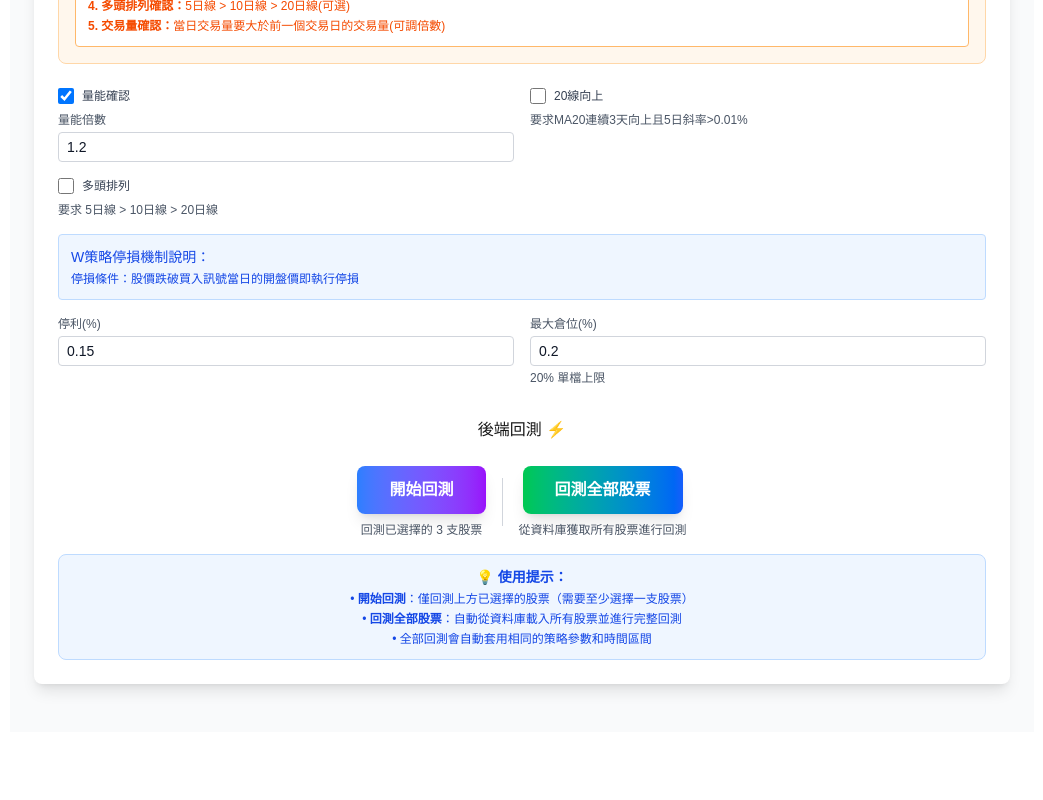
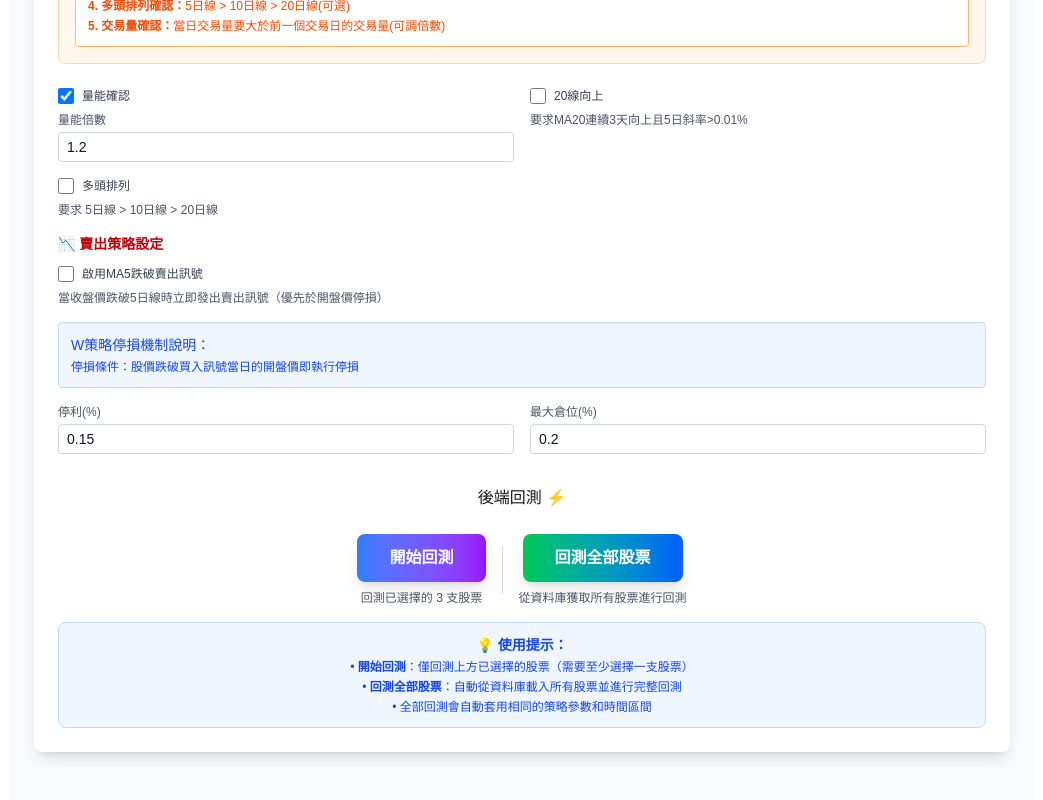
Before and after one commit to YuHsuanChien/stock_test, a Next.js app: page / in a window 1280 px wide. Shown: the part 1199-1999 px from the top of the page, without its empty margins (118-1161 px from the left). Before the commit the page ends 1931 px from the top, so only its background shows below. Built offline with nearby package versions, Linux system fonts and the light colour scheme.

Commit message:
feat: 新增 MA5 跌破賣出功能，更新策略參數以支持賣出策略設定

```diff
--- a/src/app/components/w_strategy.tsx
+++ b/src/app/components/w_strategy.tsx
@@ -395,6 +395,78 @@ export default function W_Strategy({
         </div>
       </div>
 
+      {/* 賣出策略設定 */}
+      <div className="mb-4">
+        <h4
+          className={`text-sm font-semibold mb-3 transition-colors duration-300 ${
+            isDarkMode ? 'text-red-400' : 'text-red-700'
+          }`}
+        >
+          📉 賣出策略設定
+        </h4>
+
+        <div>
+          <label className="flex items-center space-x-2 mb-2">
+            <input
+              type="checkbox"
+              checked={strategyParams.enableMA5SellSignal}
+              onChange={(e) =>
+                setStrategyParams({
+                  ...strategyParams,
+                  enableMA5SellSignal: e.target.checked,
+                })
+              }
+              className="form-checkbox h-4 w-4 text-red-600"
+            />
+            <span
+              className={`text-xs font-medium transition-colors duration-300 ${
+                isDarkMode ? 'text-gray-300' : 'text-gray-700'
+              }`}
+            >
+              啟用MA5跌破賣出訊號
+            </span>
+          </label>
+          <div
+            className={`text-xs transition-colors duration-300 ${
+              isDarkMode ? 'text-gray-400' : 'text-gray-600'
+            }`}
+          >
+            當收盤價跌破5日線時立即發出賣出訊號（優先於開盤價停損）
+          </div>
+
+          {/* MA5賣出說明 */}
+          {strategyParams.enableMA5SellSignal && (
+            <div
+              className={`mt-3 p-3 rounded border transition-colors duration-300 ${
+                isDarkMode
+                  ? 'bg-red-800/20 border-red-600'
+                  : 'bg-red-50 border-red-200'
+              }`}
+            >
+              <div
+                className={`text-xs transition-colors duration-300 ${
+                  isDarkMode ? 'text-red-200' : 'text-red-700'
+                }`}
+              >
+                <div className="font-medium mb-1">💡 MA5賣出訊號說明：</div>
+                <div className="space-y-1">
+                  <div>• 優先級：MA5跌破 &gt; 開盤價停損</div>
+                  <div>• 觸發條件：當日收盤價 &lt; 5日移動平均線</div>
+                  <div>• 執行方式：次日開盤價賣出</div>
+                  <div>• 適用場景：及早發現趨勢轉弱訊號</div>
+                  <div className="mt-2 pt-2 border-t border-red-300">
+                    <div className="font-medium text-orange-600">
+                      ⚠️ 重要提醒：
+                    </div>
+                    <div>啟用後將停用百分比停利機制，改由MA5控制賣出時機</div>
+                  </div>
+                </div>
+              </div>
+            </div>
+          )}
+        </div>
+      </div>
+
       {/* 風控參數 */}
       <div className="grid grid-cols-2 gap-4">
         <div className="col-span-2">
@@ -412,6 +484,8 @@ export default function W_Strategy({
           </div>
         </div>
 
+        {/* 停利參數 - 只在未啟用MA5賣出時顯示 */}
+        {!strategyParams.enableMA5SellSignal && (
           <div>
             <label
               className={`block text-xs font-medium mb-1 transition-colors duration-300 ${
@@ -437,6 +511,23 @@ export default function W_Strategy({
               }
             />
           </div>
+        )}
+
+        {/* MA5賣出模式提示 */}
+        {strategyParams.enableMA5SellSignal && (
+          <div>
+            <div
+              className={`text-xs p-2 rounded border transition-colors duration-300 ${
+                isDarkMode
+                  ? 'bg-orange-900/30 border-orange-700 text-orange-300'
+                  : 'bg-orange-50 border-orange-200 text-orange-700'
+              }`}
+            >
+              <div className="font-medium mb-1">📉 MA5賣出模式</div>
+              <div>停利機制已停用，改由MA5控制賣出</div>
+            </div>
+          </div>
+        )}
 
         <div>
           <label
@@ -449,8 +540,6 @@ export default function W_Strategy({
           <input
             type="number"
             step="0.01"
-            min="0.01"
-            max="1.0"
             className={`w-full px-2 py-1 text-sm border rounded focus:outline-none focus:ring-1 focus:ring-blue-500 transition-colors duration-300 ${
               isDarkMode
                 ? 'bg-gray-700 border-gray-600 text-white'
@@ -464,13 +553,6 @@ export default function W_Strategy({
               })
             }
           />
-          <div
-            className={`text-xs mt-1 transition-colors duration-300 ${
-              isDarkMode ? 'text-gray-400' : 'text-gray-600'
-            }`}
-          >
-            {(strategyParams.maxPositionSize * 100).toFixed(0)}% 單檔上限
-          </div>
         </div>
       </div>
     </div>
--- a/src/app/interfaces/stockData.ts
+++ b/src/app/interfaces/stockData.ts
@@ -111,6 +111,9 @@ export interface WStrategyParams {
   // 新增：回後買上漲策略
   enableBuyUpTrend: boolean; // 啟用回後買上漲策略
   showBuyPoints: boolean; // 顯示買點標記
+
+  // 新增：MA5跌破賣出功能
+  enableMA5SellSignal: boolean; // 啟用跌破MA5賣出訊號
 }
 
 // 2. 高低點標記數據結構
--- a/src/app/page.tsx
+++ b/src/app/page.tsx
@@ -106,6 +106,9 @@ const BacktestSystem = () => {
     // 新增：回後買上漲策略
     enableBuyUpTrend: true, // 預設啟用
     showBuyPoints: true, // 預設顯示買點標記
+
+    // 新增：MA5跌破賣出功能
+    enableMA5SellSignal: false, // 預設關閉，讓用戶決定是否啟用
   });
 
   const [rsiStrategyParams, setRsiStrategyParams] = useState<RsiStrategyParams>(
```
Lines whose indentation alone changed are shown as unchanged.
